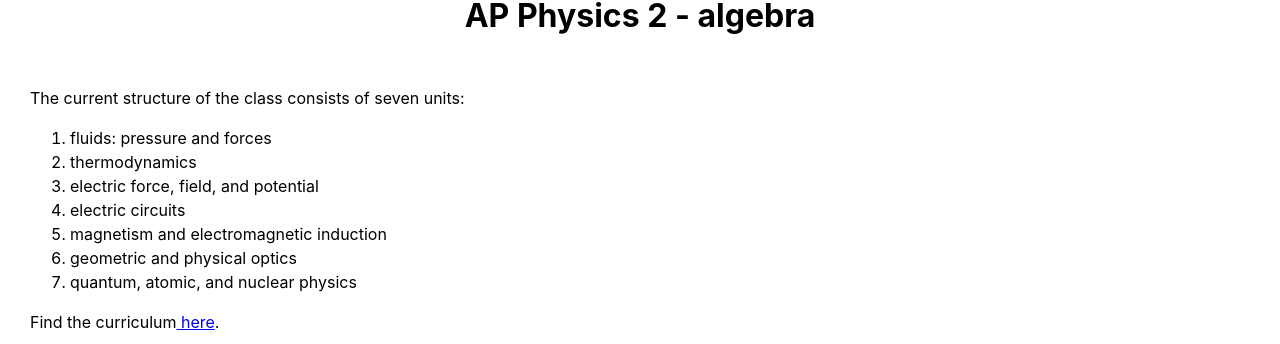
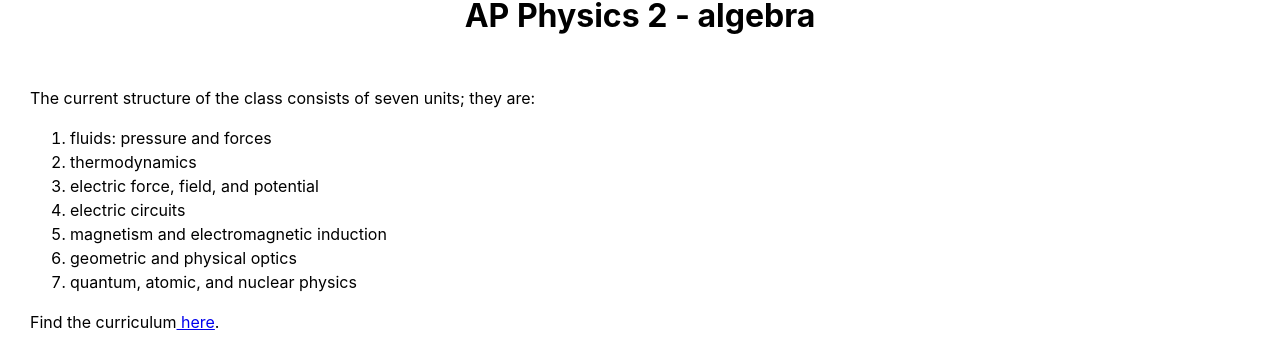
Before and after one commit to JRFink/jrfphyspagesnew, a Next.js app: page /education/ap/ap2alg in a window 1280 px wide. Shown: the part 385-729 px from the top of the page. Built offline with nearby package versions, Linux system fonts and the light colour scheme.

Commit message:
Update index.tsx

```diff
--- a/pages/education/ap/ap2alg/index.tsx
+++ b/pages/education/ap/ap2alg/index.tsx
@@ -11,7 +11,7 @@ const Ap2alg = () => {
         </h1>
         <br />
 <p>
-The current structure of the class consists of seven units:
+The current structure of the class consists of seven units&#59; they are:
 
 <ol>
      <li>fluids: pressure and forces</li>
```
